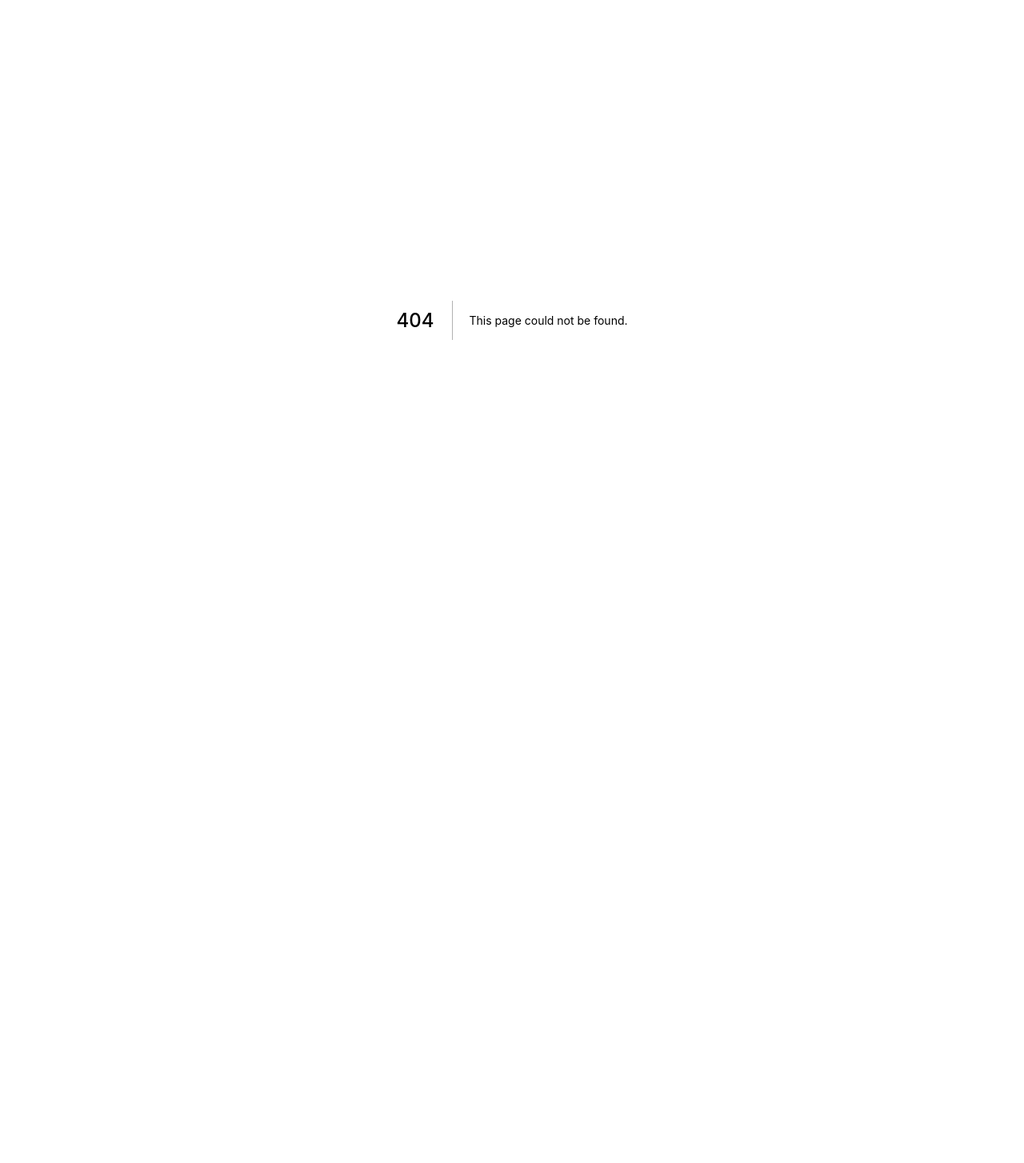
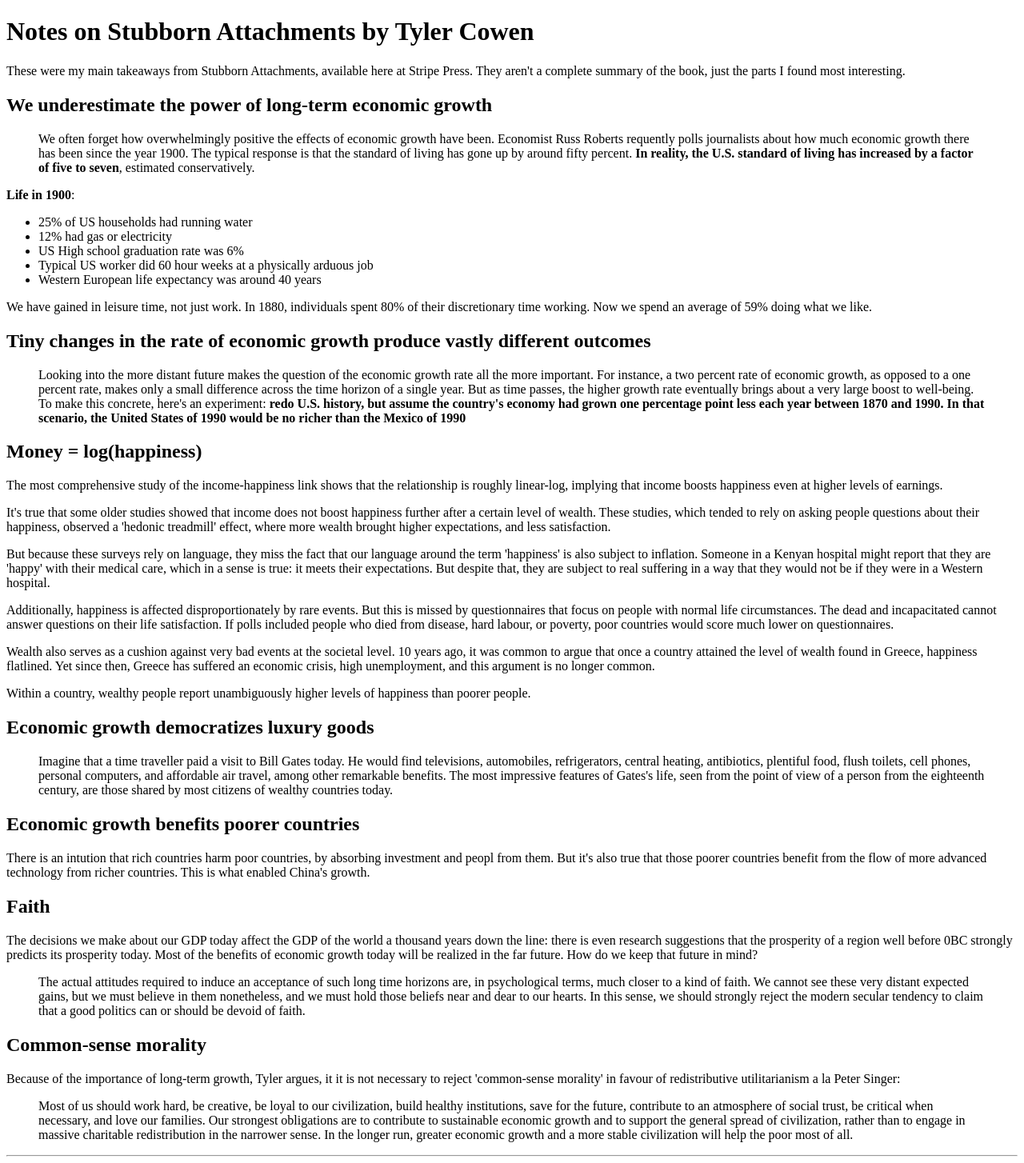
Before and after one commit to flyatmidnight/blogtest, a Next.js app: page /blog/stubborn-attachments in a window 1280 px wide. Before the commit this address had no page. Shown: the whole page at 80% size. Before the commit the page ends 800 px from the top, so only its background shows below. Built offline with nearby package versions, Linux system fonts and the light colour scheme.

Commit message:
fix footer color

```diff
--- a/components/footer.js
+++ b/components/footer.js
@@ -1,7 +1,7 @@
 export function Footer() {
   return (
     <footer className="absolute bottom-0 w-full">
-      <div className="py-6 max-w-2xl mx-auto text-center border-t border-dotted">
+      <div className="py-6 max-w-2xl mx-auto text-center border-t border-dotted border-gray-500">
         <a href="mailto:domeccleston@gmail.com">Email</a> •{' '}
         <a href="https://twitter.com/dom__inic" target="_blank" rel="noopener">
           Twitter
--- /dev/null
+++ b/pages/blog/stubborn-attachments.mdx
@@ -0,0 +1,103 @@
+---
+title: Notes on Stubborn Attachments by Tyler Cowen
+slug: /blog/stubborn-attachments
+date: 02-05-22
+draft: true
+---
+
+# Notes on Stubborn Attachments by Tyler Cowen
+
+These were my main takeaways from Stubborn Attachments, available here at Stripe Press. They aren't
+a complete summary of the book, just the parts I found most interesting.
+
+## We underestimate the power of long-term economic growth
+
+> We often forget how overwhelmingly positive the effects of economic growth have
+> been. Economist Russ Roberts requently polls journalists about
+> how much economic growth there has been since the year 1900. The typical response is that the standard of living has gone up by around fifty
+> percent. __In reality, the U.S. standard of living has increased by a factor of
+> five to seven__, estimated conservatively.
+
+**Life in 1900**:
+- 25% of US households had running water
+- 12% had gas or electricity
+- US High school graduation rate was 6%
+- Typical US worker did 60 hour weeks at a physically arduous job
+- Western European life expectancy was around 40 years
+
+We have gained in leisure time, not just work. In 1880, individuals spent 80% of their discretionary time
+working. Now we spend an average of 59% doing what we like.
+
+## Tiny changes in the rate of economic growth produce vastly different outcomes
+
+> Looking into the more distant future makes the question of the economic growth rate all the more important.
+> For instance, a two percent rate of economic growth, as opposed to a one percent rate, makes only a small
+> difference across the time horizon of a single year. But as time passes, the higher growth rate eventually
+> brings about a very large boost to well-being. To make this concrete, here's an experiment: **redo U.S.
+> history, but assume the country's economy had grown one percentage point less each year between 1870 and
+> 1990. In that scenario, the United States of 1990 would be no richer than the Mexico of 1990**
+
+## Money = log(happiness)
+
+The most comprehensive study of the income-happiness link shows that the relationship
+is roughly linear-log, implying that income boosts happiness even at higher levels of earnings.
+
+It's true that some older studies showed that income does not boost happiness further after a certain
+level of wealth. These studies, which tended to rely on asking people questions about their happiness,
+observed a 'hedonic treadmill' effect, where more wealth brought higher expectations, and less satisfaction.
+
+But because these surveys rely on language, they miss the fact that our language around the term 'happiness'
+is also subject to inflation. Someone in a Kenyan hospital might report that they are 'happy' with their
+medical care, which in a sense is true: it meets their expectations. But despite that, they are subject to
+real suffering in a way that they would not be if they were in a Western hospital.
+
+Additionally, happiness is affected disproportionately by rare events. But this is missed by questionnaires
+that focus on people with normal life circumstances. The dead and incapacitated cannot answer questions
+on their life satisfaction. If polls included people who died from disease, hard labour, or poverty,
+poor countries would score much lower on questionnaires.
+
+Wealth also serves as a cushion against very bad events at the societal level. 10 years ago, it was common
+to argue that once a country attained the level of wealth found in Greece, happiness flatlined. Yet since then,
+Greece has suffered an economic crisis, high unemployment, and this argument is no longer common.
+
+Within a country, wealthy people report unambiguously higher levels of happiness than poorer people.
+
+## Economic growth democratizes luxury goods
+
+> Imagine that a time traveller paid a visit to Bill Gates today. He would find televisions, automobiles,
+> refrigerators, central heating, antibiotics, plentiful food, flush toilets, cell phones, personal computers,
+> and affordable air travel, among other remarkable benefits. The most impressive features of Gates's life,
+> seen from the point of view of a person from the eighteenth century, are those shared by most citizens of
+> wealthy countries today.
+
+## Economic growth benefits poorer countries
+
+There is an intution that rich countries harm poor countries, by absorbing investment and peopl from
+them. But it's also true that those poorer countries benefit from the flow of more advanced technology from
+richer countries. This is what enabled China's growth.
+
+## Faith
+
+The decisions we make about our GDP today affect the GDP of the world a thousand years down the line:
+there is even research suggestions that the prosperity of a region well before 0BC strongly predicts its
+prosperity today. Most of the benefits of economic growth today will be realized in the far future.
+How do we keep that future in mind?
+
+> The actual attitudes required to induce an acceptance of such long time horizons are, in psychological
+> terms, much closer to a kind of faith. We cannot see these very distant expected gains, but we must believe
+> in them nonetheless, and we must hold those beliefs near and dear to our hearts. In this sense, we should
+> strongly reject the modern secular tendency to claim that a good politics can or should be devoid of faith.
+
+## Common-sense morality
+
+Because of the importance of long-term growth, Tyler argues, it it is not necessary to reject 'common-sense
+morality' in favour of redistributive utilitarianism a la Peter Singer:
+
+> Most of us should work hard, be creative, be loyal to our civilization, build healthy institutions,
+> save for the future, contribute to an atmosphere of social trust, be critical when necessary, and love
+> our families. Our strongest obligations are to contribute to sustainable economic growth and to support
+> the general spread of civilization, rather than to engage in massive charitable redistribution in the
+> narrower sense. In the longer run, greater economic growth and a more stable civilization will help the
+> poor most of all.
+
+---
```
